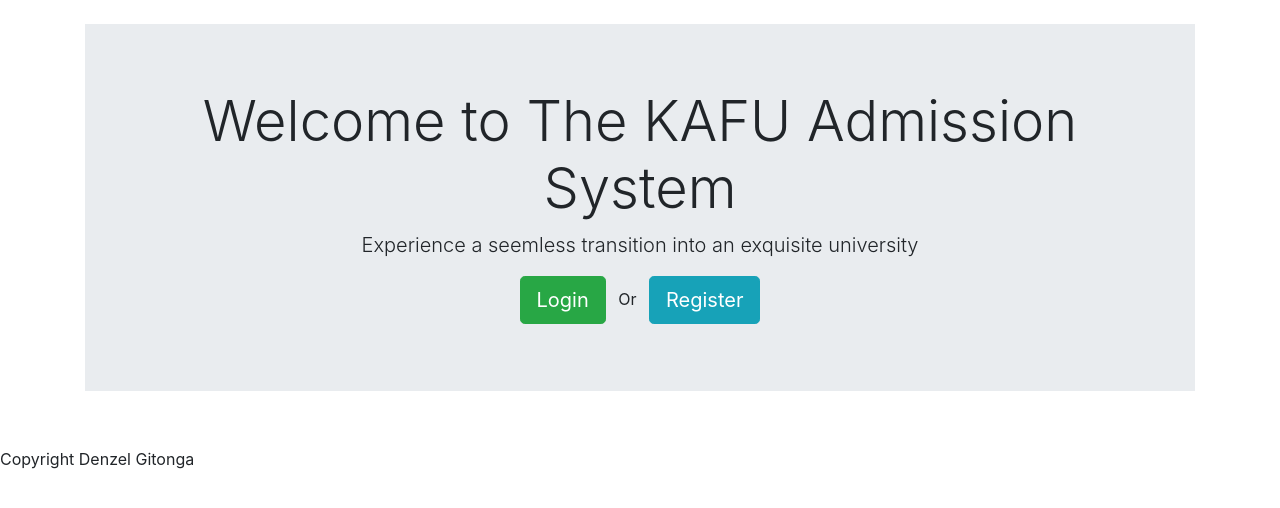
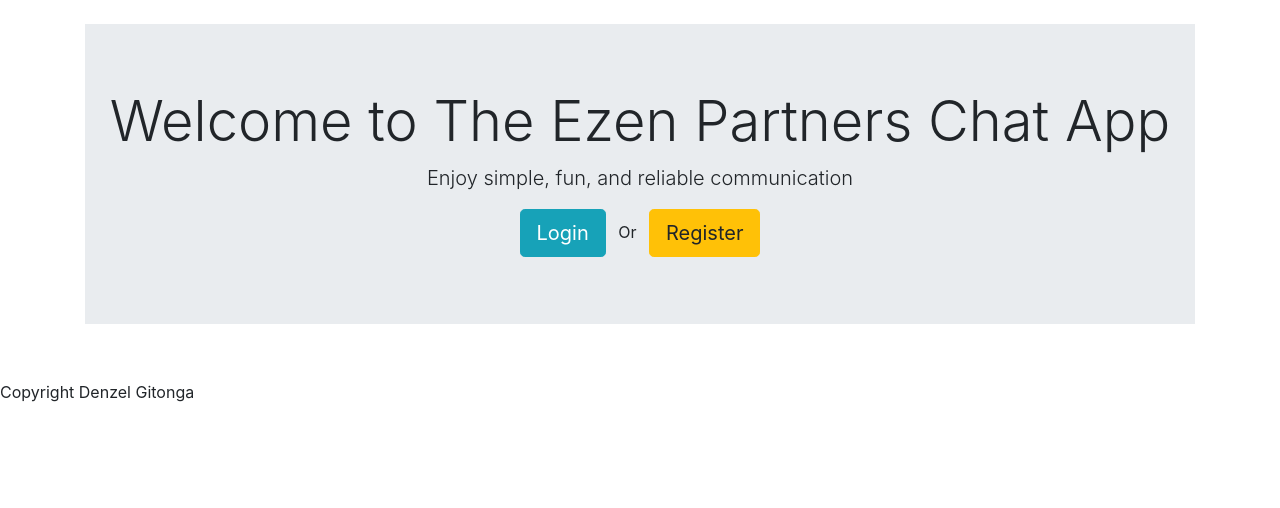
Before and after one commit to DenzelGitonga007/MyCampusAttachment, a Django app: page / in a window 1280 px wide. Shown: the part 66-574 px from the top of the page. Run offline with Django 4.2, Linux system fonts and the light colour scheme; some libraries are stand-ins or nearby versions.

Commit message:
home page

```diff
--- a/django_chat_app/templates/accounts/home.html
+++ b/django_chat_app/templates/accounts/home.html
@@ -26,15 +26,15 @@
   <!-- Top jumbotron -->
   <div class="jumbotron jumbotron-fluid bg-green">
     <div class="container text-center">
-      <h1 class="display-4">Welcome to The KAFU Admission System</h1>
-      <p class="lead">Experience a seemless transition into an exquisite university</p>
+      <h1 class="display-4">Welcome to The Ezen Partners Chat App</h1>
+      <p class="lead">Enjoy simple, fun, and reliable communication</p>
       {% if user.is_authenticated %}
         <!-- <a class="btn btn-primary btn-lg" href="" role="button">View your progress</a> -->
-        <a class="btn btn-success btn-lg" href="{%  url 'admissions:personal_details' %}" role="button">Start the application process</a>
+        <a class="btn btn-info btn-lg" href="" role="button">Start Chat</a>
       {% else %}
-        <a class="btn btn-success btn-lg d-inline-block" href="{% url 'login' %}" role="button">Login</a>
+        <a class="btn btn-info btn-lg d-inline-block" href="{% url 'login' %}" role="button">Login</a>
         <p class="d-inline-block mx-2">Or</p>
-        <a class="btn btn-info btn-lg d-inline-block" href="{% url 'register' %}" role="button">Register</a>
+        <a class="btn btn-warning btn-lg d-inline-block" href="{% url 'register' %}" role="button">Register</a>
       {% endif %}
     </div>
   </div>
@@ -46,9 +46,9 @@
       <div class="col mx-auto">
         <div class="card">
           <div class="card-body text-center">
-            <h5 class="card-title">View your progress</h5>
+            <!-- <h5 class="card-title">View your chats</h5> -->
             <p class="card-text">Check here</p>
-            <a href="" class="btn btn-primary">View progress</a>
+            <a href="" class="btn btn-warning">View your chats</a>
           </div>
         </div>
       </div>
```
Also changed, not shown: django_chat_app/db.sqlite3.
